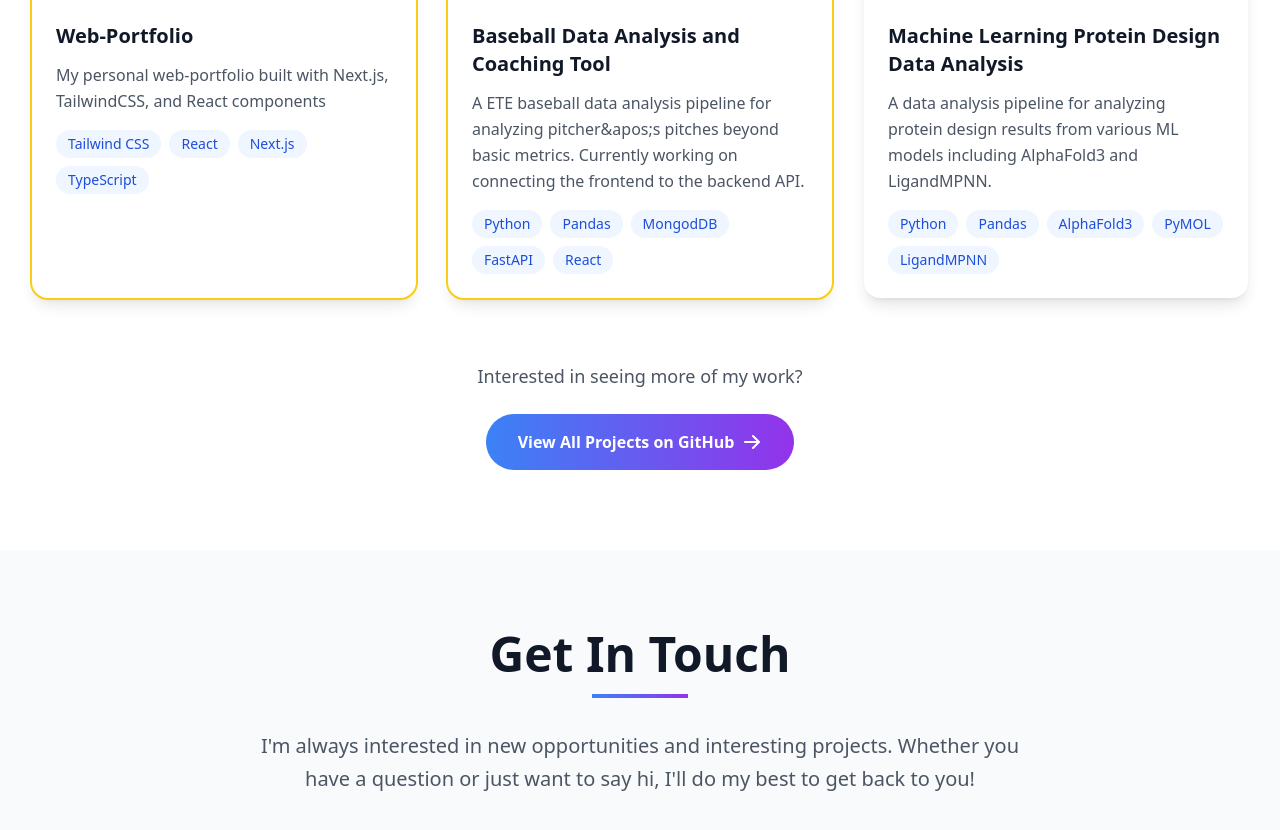
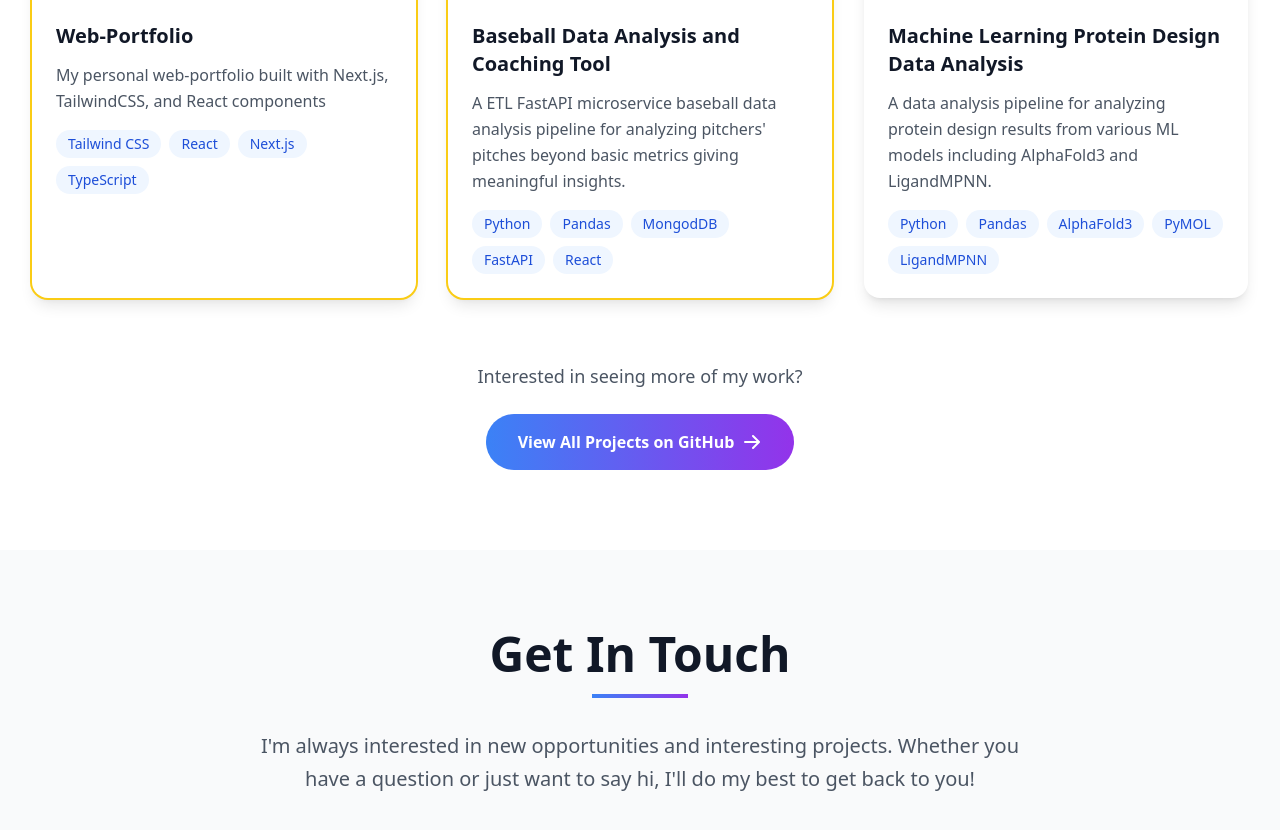
Before and after one commit to yandersonpark1/yandersonpark1-portfolio-web, a Next.js app: page / in a window 1280 px wide. Shown: the part 3620-4450 px from the top of the page. Built offline with nearby package versions, Linux system fonts and the light colour scheme.

Commit message:
updated dependencies and tech stack along with hydration issues for SSR with Next.JS for background animation

```diff
--- a/app/components/Hero.tsx
+++ b/app/components/Hero.tsx
@@ -9,17 +9,16 @@ export default function Hero() {
   const [isTyping, setIsTyping] = useState(true)
   const [charIndex, setCharIndex] = useState(0)
 
-  const raindrops = useMemo(
-    () =>
-      [...Array(20)].map((_, i) => ({
-        id: i,
-        left: `${Math.random() * 100}%`,
-        duration: `${Math.random() * 2 + 2}s`,
-        delay: `${Math.random() * 5}s`,
-        height: `${Math.random() * 20 + 10}px`,
-      })),
-    []
-  );
+  type Raindrop = {
+    id: number;
+    left: string;
+    duration: string;
+    delay: string;
+    height: string;
+  };
+
+  const [raindrops, setRaindrops] = useState<Raindrop[]>([]);
+
 
   // Roles wrapped in useMemo
   const roles = useMemo(
@@ -31,6 +30,19 @@ export default function Hero() {
     ],
     []
   );
+
+  useEffect(() => {
+    const drops = [...Array(20)].map((_, i) => ({
+      id: i,
+      left: `${Math.random() * 100}%`,
+      duration: `${Math.random() * 2 + 2}s`,
+      delay: `${Math.random() * 5}s`,
+      height: `${Math.random() * 20 + 10}px`,
+    }));
+
+  setRaindrops(drops);
+}, []);
+
 
   useEffect(() => {
     const currentText = roles[currentRole];
--- a/app/components/Projects.tsx
+++ b/app/components/Projects.tsx
@@ -39,11 +39,11 @@ export default function Projects() {
     {
       id: 2,
       title: "Baseball Data Analysis and Coaching Tool",
-      description: "A ETE baseball data analysis pipeline for analyzing pitcher&apos;s pitches beyond basic metrics. Currently working on connecting the frontend to the backend API.",
+      description: "A ETL FastAPI microservice baseball data analysis pipeline for analyzing pitchers' pitches beyond basic metrics giving meaningful insights.",
       image: "/projects_photo/pitching_project.jpeg",
       technologies: ["Python", "Pandas", "MongodDB", "FastAPI", "React"],
       categories: ["fullstack"],
-      demoUrl: "#",
+      demoUrl: "https://www.youtube.com/watch?v=fHkdFIOzQ_w",
       githubUrl: "https://github.com/yandersonpark1/BSBL-Scout",
       featured: true
     },
```
Also changed, not shown: 1 other file (tests, documents, lock files or other folders).
